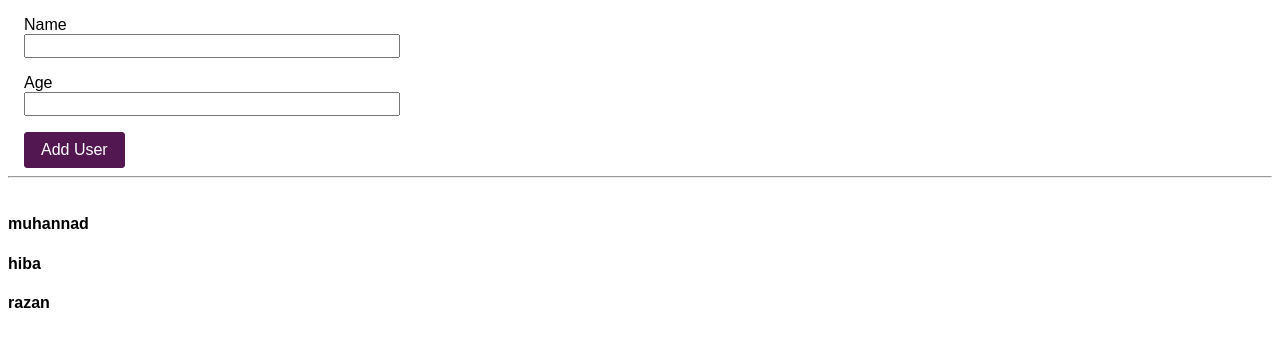
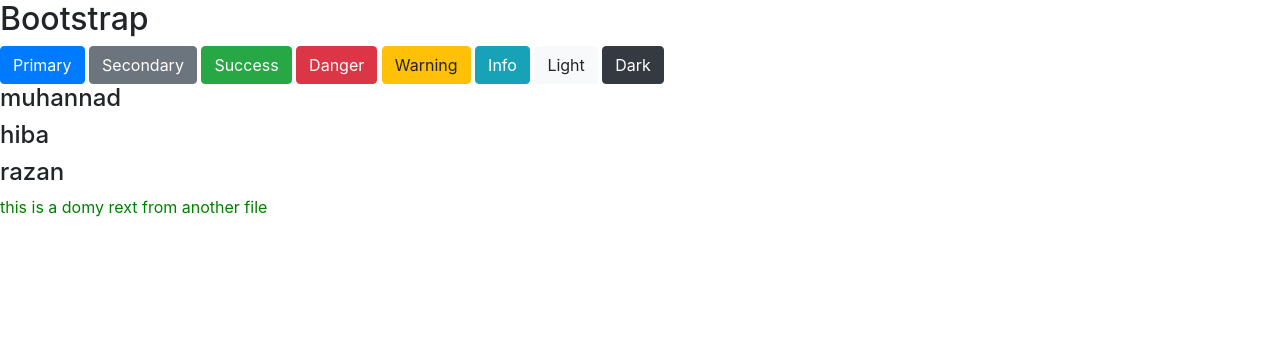
Before and after one commit to Muhannad1989/webpack-practice, a website built with webpack: page jest-unit-test/index.html in a window 1280 px wide. Built offline with Linux system fonts and the light colour scheme.

Commit message:
import bootstrap

```diff
--- a/jest-unit-test/index.html
+++ b/jest-unit-test/index.html
@@ -7,26 +7,18 @@
     <!-- <link rel="stylesheet" href="src/css/styles.css" /> -->
     <title>JS Testing</title>
   </head>
-
   <body>
     <div>
-      <ul id="my-list"></ul>
+      <h2>Bootstrap</h2>
+      <button type="button" class="btn btn-primary">Primary</button>
+      <button type="button" class="btn btn-secondary">Secondary</button>
+      <button type="button" class="btn btn-success">Success</button>
+      <button type="button" class="btn btn-danger">Danger</button>
+      <button type="button" class="btn btn-warning">Warning</button>
+      <button type="button" class="btn btn-info">Info</button>
+      <button type="button" class="btn btn-light">Light</button>
+      <button type="button" class="btn btn-dark">Dark</button>
     </div>
-    <section class="control-panel">
-      <div class="input-container">
-        <label for="name">Name</label>
-        <input type="text" id="name" />
-      </div>
-      <div class="input-container">
-        <label for="age">Age</label>
-        <input type="number" id="age" />
-      </div>
-      <button id="btnAddUser" class="button">Add User</button>
-    </section>
-    <hr />
-    <section class="user-output">
-      <ul class="user-list"></ul>
-    </section>
     <script src="dist/main.js"></script>
   </body>
 </html>
--- a/jest-unit-test/package.json
+++ b/jest-unit-test/package.json
@@ -28,6 +28,8 @@
   "dependencies": {
     "@types/jest": "^26.0.4",
     "axios": "^0.19.2",
-    "jquery": "^3.5.1"
+    "bootstrap": "^4.5.0",
+    "jquery": "^3.5.1",
+    "popper.js": "^1.16.1"
   }
 }
--- a/jest-unit-test/src/css/styles.css
+++ b/jest-unit-test/src/css/styles.css
@@ -2,45 +2,6 @@
   font-family: sans-serif;
 }
 
-.control-panel {
-  width: 25rem;
+p {
+  color: green;
 }
-
-.input-container {
-  margin: 1rem;
-}
-
-.input-container label,
-.input-container input {
-  display: block;
-  width: 100%;
-}
-
-.input-container input {
-  font: inherit;
-}
-
-.button {
-  font: inherit;
-  background: #521751;
-  color: white;
-  border: 1px solid #521751;
-  padding: 0.5rem 1rem;
-  border-radius: 3px;
-  margin: 0 1rem;
-}
-
-.user-list {
-  display: flex;
-  flex-direction: column;
-  list-style: none;
-  margin: 1rem;
-  padding: 0;
-}
-
-.user-item {
-  margin-bottom: 1rem;
-  padding: 1rem;
-  box-shadow: 0 2px 8px rgba(0, 0, 0, 0.26);
-  width: 20rem;
-}
--- a/jest-unit-test/src/js/app.js
+++ b/jest-unit-test/src/js/app.js
@@ -1,7 +1,11 @@
 require("!style-loader!css-loader!../css/styles.css");
+require("!style-loader!css-loader!bootstrap/dist/css/bootstrap.min.css");
 const arr = require("./script2");
+const { text } = require("./script2");
 const $ = require("jquery");
 
 $.each(arr, (key, value) => {
   $("body").append(`<h4>${arr[key].name}</h4>`);
 });
+
+$("body").append(`<p>${text}</p>`);
--- a/jest-unit-test/src/js/script2.js
+++ b/jest-unit-test/src/js/script2.js
@@ -1,7 +1,8 @@
-let text = "this is a domy rext from another file";
+const text = "this is a domy rext from another file";
 const arr = [
   { name: "muhannad", age: 30 },
   { name: "hiba", age: 29 },
   { name: "razan", age: 27 }
 ];
 module.exports = arr;
+module.exports.text = text;
```
Also changed, not shown: jest-unit-test/dist/main.js, 1 other file.
